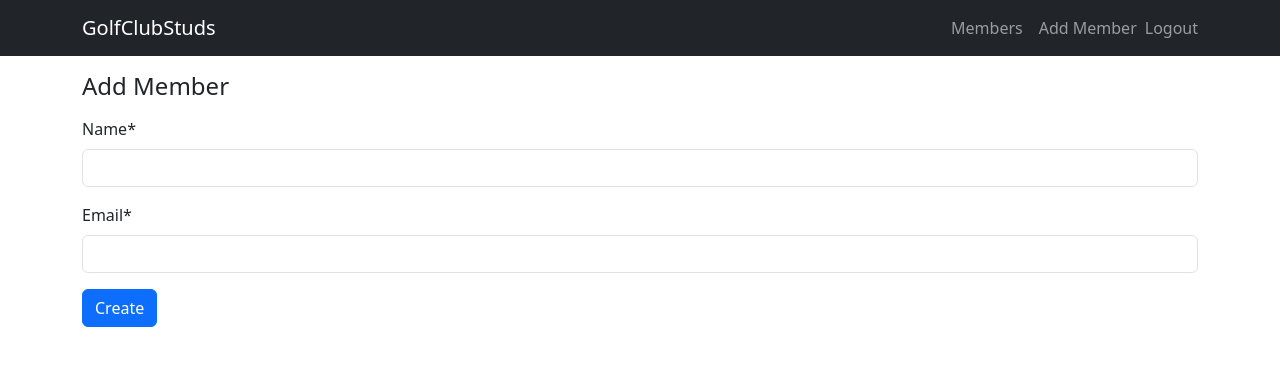
After one commit to iulianpro/golfclubstuds, a Django app: page /members/add/ in a window 1280 px wide. The commit adds this page. Shown: the top 366 px of the page. Run offline with Django 5.2, Linux system fonts and the light colour scheme; the visitor is signed in with stand-in values (Sample User, id 1); some libraries are stand-ins or nearby versions.

Commit message:
Members: HTMX toggle partial + Edit view; auth: POST logout + login template; core: unique/normalized email; settings: prod-ready split; docs: README; deps: crispy + django-htmx

```diff
--- a/core/models.py
+++ b/core/models.py
@@ -1,47 +1,49 @@
+# core/models.py
 from django.db import models
+from django.db.models.functions import Lower
 
 
 class Member(models.Model):
     class Status(models.TextChoices):
-        CURRENT = "CURRENT", "Current"
-        EX_MEMBER = "EX_MEMBER", "Ex-Member"
+        CURRENT = 'CURRENT', 'Current'
+        EX_MEMBER = 'EX_MEMBER', 'Ex-Member'
 
-    # Basic info
     name = models.CharField(max_length=120)
-    email = models.EmailField(blank=True)
+    email = models.EmailField(unique=True)
 
-    # Membership status with choices
     status = models.CharField(
         max_length=10,
         choices=Status.choices,
         default=Status.CURRENT,
         db_index=True,
     )
+    created_at = models.DateTimeField(auto_now_add=True)
+    updated_at = models.DateTimeField(auto_now=True)
 
-    # Timestamps
-    created_at = models.DateTimeField(auto_now_add=True)  # set when created
-    updated_at = models.DateTimeField(auto_now=True)      # set on every update
+    def save(self, *args, **kwargs):
+        # Canonicalise email before saving
+        if self.email:
+            self.email = self.email.strip().lower()
+        super().save(*args, **kwargs)
 
     def toggle_status(self, *, save=True):
-        """
-        Toggle between CURRENT and EX_MEMBER.
-        If save=True, persist the change in the database.
-        """
         self.status = (
-            self.Status.EX_MEMBER
-            if self.status == self.Status.CURRENT
-            else self.Status.CURRENT
+            self.Status.EX_MEMBER if self.status == self.Status.CURRENT else self.Status.CURRENT
         )
         if save:
-            self.save(update_fields=["status", "updated_at"])
+            self.save(update_fields=['status', 'updated_at'])
         return self.status
 
     def __str__(self):
-        # Display member as "Name (Status)"
-        return f"{self.name} ({self.get_status_display()})"
+        return f'{self.name} ({self.get_status_display()})'
 
     class Meta:
-        ordering = ["name"]  # default order by name
-        indexes = [
-            models.Index(fields=["status", "name"]),  # for faster filtering
+        ordering = ['name']
+        indexes = [models.Index(fields=['status', 'name'])]
+        # Case-insensitive uniqueness (when the DB supports functional unique indexes)
+        constraints = [
+            models.UniqueConstraint(
+                Lower('email'),
+                name='uniq_member_email_ci',
+            ),
         ]
--- a/core/urls.py
+++ b/core/urls.py
@@ -2,6 +2,7 @@
 from django.contrib import admin
 from django.urls import path, include
 from django.contrib.auth import views as auth_views
+from members.views import well_known_noop
 
 urlpatterns = [
     path('admin/', admin.site.urls),
@@ -10,6 +11,9 @@ urlpatterns = [
     path('login/', auth_views.LoginView.as_view(template_name='registration/login.html'), name='login'),
     path('logout/', auth_views.LogoutView.as_view(next_page='login'), name='logout'),
 
+    # Silence Chrome DevTools probe in dev:
+    path('.well-known/appspecific/com.chrome.devtools.json', well_known_noop),
+
     # Members feature
     path('', include('members.urls', namespace='members')),
 ]
--- /dev/null
+++ b/members/forms.py
@@ -0,0 +1,16 @@
+# members/views.py (sau members/forms.py dacă le separi)
+from django import forms
+from core.models import Member
+
+
+class MemberForm(forms.ModelForm):
+    class Meta:
+        model = Member
+        fields = ['name', 'email']
+        error_messages = {
+            'email': {
+                'required': 'Email is required.',
+                'unique': 'A member with this email already exists.',
+            },
+            'name': {'required': 'Name is required.'},
+        }
--- a/members/urls.py
+++ b/members/urls.py
@@ -14,6 +14,9 @@ urlpatterns = [
     # Member detail
     path('members/<int:pk>/', views.MemberDetailView.as_view(), name='detail'),
 
+    # Update existing member
+    path('members/<int:pk>/edit/', views.MemberUpdateView.as_view(), name='edit'),
+
     # POST-only toggle status (redirects back to detail)
     path('members/<int:pk>/toggle/',
          views.MemberToggleView.as_view(), name='toggle'),
--- a/members/views.py
+++ b/members/views.py
@@ -2,21 +2,14 @@
 from django import forms
 from django.contrib import messages
 from django.contrib.auth.mixins import LoginRequiredMixin
-from django.shortcuts import redirect
 from django.urls import reverse, reverse_lazy
-from django.views.generic import ListView, DetailView, FormView
+from django.views.generic import ListView, DetailView, FormView, UpdateView
 from django.http import HttpResponse, HttpResponseRedirect
 from django.template.loader import render_to_string
 from django.utils.html import escape
 
 from core.models import Member
-
-
-class MemberForm(forms.ModelForm):
-    """Minimal form for creating a new member."""
-    class Meta:
-        model = Member
-        fields = ['name', 'email']  # status defaults to CURRENT
+from .forms import MemberForm
 
 
 class MemberListView(LoginRequiredMixin, ListView):
@@ -47,7 +40,6 @@ class MemberCreateView(LoginRequiredMixin, FormView):
 
 
 class MemberToggleView(LoginRequiredMixin, DetailView):
-    """HTMX-aware toggle: returns a fragment on HTMX requests; redirects otherwise."""
     model = Member
 
     def post(self, request, *args, **kwargs):
@@ -55,29 +47,32 @@ class MemberToggleView(LoginRequiredMixin, DetailView):
         obj.toggle_status(save=True)
 
         if getattr(request, 'htmx', False):
-            # Return small HTML fragment + trigger a client-side event
-            html = (
-                '<p>Status: <strong>{status}</strong></p>'
-                '<form '
-                '  hx-post="{url}" '
-                '  hx-target="#member-status" '
-                '  hx-swap="outerHTML">'
-                "{csrf}<button type='submit'>Toggle status</button>"
-                '</form>'
-            ).format(
-                status=escape(obj.get_status_display()),
-                url=escape(reverse('members:toggle', kwargs={'pk': obj.pk})),
-                csrf=self._csrf_token_input(request),
-            )
+            html = render_to_string(
+                'members/_member_status.html', {'member': obj}, request=request)
             resp = HttpResponse(html)
-            # Optional: trigger a toast on client (we’ll listen later in base.html)
             resp['HX-Trigger'] = 'memberStatusToggled'
             return resp
 
-        # Non-HTMX fallback: classic redirect
         return HttpResponseRedirect(reverse('members:detail', kwargs={'pk': obj.pk}))
 
-    def _csrf_token_input(self, request):
-        from django.middleware.csrf import get_token
-        token = get_token(request)
-        return f"<input type='hidden' name='csrfmiddlewaretoken' value='{token}'>"
+
+class MemberUpdateView(LoginRequiredMixin, UpdateView):
+    """Edit an existing member."""
+    model = Member
+    form_class = MemberForm
+    template_name = 'members/form.html'  # reuse the same template as create
+
+    def get_success_url(self):
+        # After successful update, go back to detail
+        messages.success(self.request, 'Member updated successfully.')
+        return reverse('members:detail', kwargs={'pk': self.object.pk})
+
+    def get_context_data(self, **kwargs):
+        # Let the template know this is an edit
+        ctx = super().get_context_data(**kwargs)
+        ctx['is_update'] = True
+        return ctx
+
+
+def well_known_noop(request):
+    return HttpResponse(status=204)
--- a/templates/core/base.html
+++ b/templates/core/base.html
@@ -21,7 +21,12 @@
                     {% if user.is_authenticated %}
                     <li class="nav-item"><a class="nav-link" href="{% url 'members:list' %}">Members</a></li>
                     <li class="nav-item"><a class="nav-link" href="{% url 'members:add' %}">Add Member</a></li>
-                    <li class="nav-item"><a class="nav-link" href="{% url 'logout' %}">Logout</a></li>
+                    <li class="nav-item d-flex align-items-center">
+                        <form method='post' action='{% url "logout" %}' class='d-inline'>
+                            {% csrf_token %}
+                            <button type='submit' class='nav-link btn btn-link p-0'>Logout</button>
+                        </form>
+                    </li>
                     {% else %}
                     <li class="nav-item"><a class="nav-link" href="{% url 'login' %}">Login</a></li>
                     {% endif %}
--- /dev/null
+++ b/templates/members/form.html
@@ -0,0 +1,14 @@
+{% extends 'core/base.html' %}
+{% load crispy_forms_tags %}
+
+{% block title %}{% if form.instance.pk %}Edit Member{% else %}Add Member{% endif %}{% endblock %}
+{% block content %}
+<h1 class="h4 mb-3">{% if form.instance.pk %}Edit Member{% else %}Add Member{% endif %}</h1>
+<form method="post" novalidate>
+    {% csrf_token %}
+    {{ form|crispy }}
+    <button type="submit" class="btn btn-primary">
+        {% if form.instance.pk %}Save changes{% else %}Create{% endif %}
+    </button>
+</form>
+{% endblock %}
```
Also changed, not shown: templates/members/_member_status.html (added, +14 -0 lines), templates/members/detail.html (added, +9 -0 lines), templates/members/list.html (added, +31 -0 lines), templates/registration/login.html (added, +20 -0 lines), core/migrations/0002_alter_member_email_member_uniq_member_email_ci.py (added).
